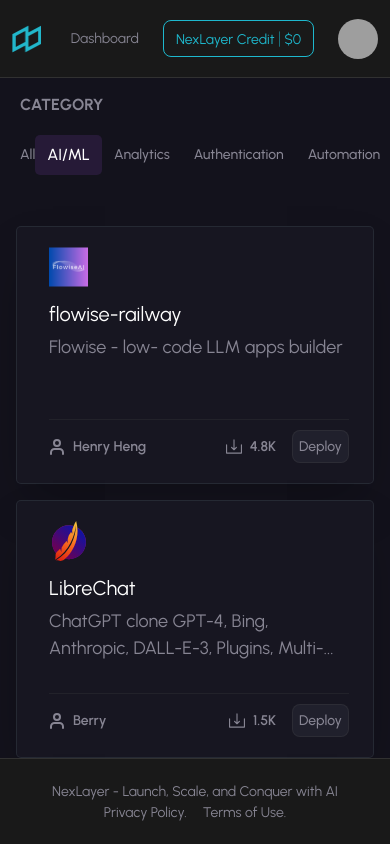
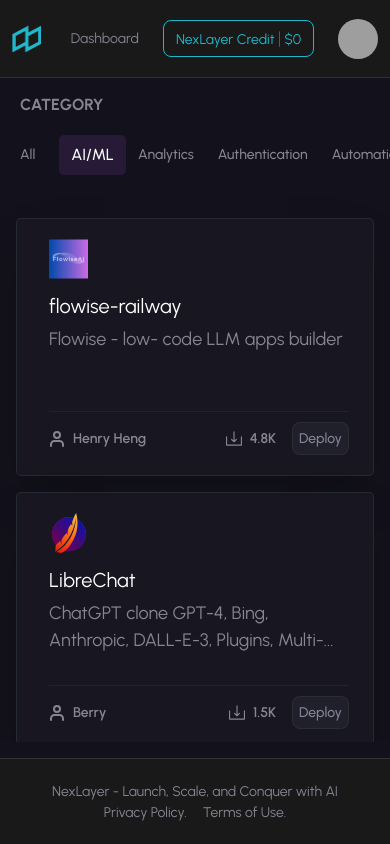
Before and after one commit to Raja-Abbas/nex, a React (Create React App) app: page /marketplace in a window 390 px wide. Built offline with nearby package versions, Linux system fonts and the light colour scheme; grey boxes are pictures that could not be loaded.

Commit message:
made marketplace responsive

```diff
--- a/src/components/common/MarketplaceTemplateSidebar.js
+++ b/src/components/common/MarketplaceTemplateSidebar.js
@@ -48,7 +48,7 @@
               key={item.key}
               className={`md:w-[100%] max-[470px]:px-3 px-5 md:px-3 py-2 mt-0 lg:mt-1 ${
                 activeMenu === item.key
-                  ? "bg-[#261a37] text-base h-10 -ml-3 rounded-[5px] text-white flex gap-3 items-center"
+                  ? "bg-[#261a37] text-base h-10 ml-3 rounded-[5px] text-white flex gap-3 items-center"
                   : "bg-transparent "
               }`}
               onClick={() => handleButtonClick(item.key)}
--- a/src/pages/MarketPlace.js
+++ b/src/pages/MarketPlace.js
@@ -12,11 +12,11 @@
   };
 
   return (
-    <div className="max-md:bg-[#13121c] w-[100%] flex gap-4 md:gap-0 flex-col md:flex-row rounded-[10px] max-md:h-full overflow-y-auto overflow-hidden scrollbar">
-      <div className="w-full md:w-[25%] sticky top-0 z-10 bg-[#13121c] overflow-y-auto overflow-hidden scrollbar sm:max-h-[80vh] md:h-[80vh]">
+    <div className="max-md:bg-[#13121c] w-[100%] flex gap-0 md:gap-0 flex-col md:flex-row rounded-[10px] max-md:h-full overflow-hidden">
+      <div className="w-full md:w-[25%] sticky top-0 z-10 bg-[#13121c] md:max-h-[14vh] md:h-[13vh] overflow-y-auto overflow-hidden scrollbar">
         <TemplateLeftSidebar handleMenuClick={handleMenuClick} />
       </div>
-      <div className="bg-[#13121c] max-xl:px-4 mt-22 max-md:max-h-[66vh] max-h-[80vh] md:h-[80vh] w-full md:w-[75%]">
+      <div className="bg-[#13121c] max-xl:px-4 mt-2 max-md:max-h-[calc(100vh-300px)] max-h-[80vh] md:h-[80vh] w-full md:w-[75%] overflow-y-auto overflow-hidden scrollbar">
         <CardsContent selectedMenu={selectedMenu} onCardSelect={onCardSelect} />
       </div>
     </div>
```
